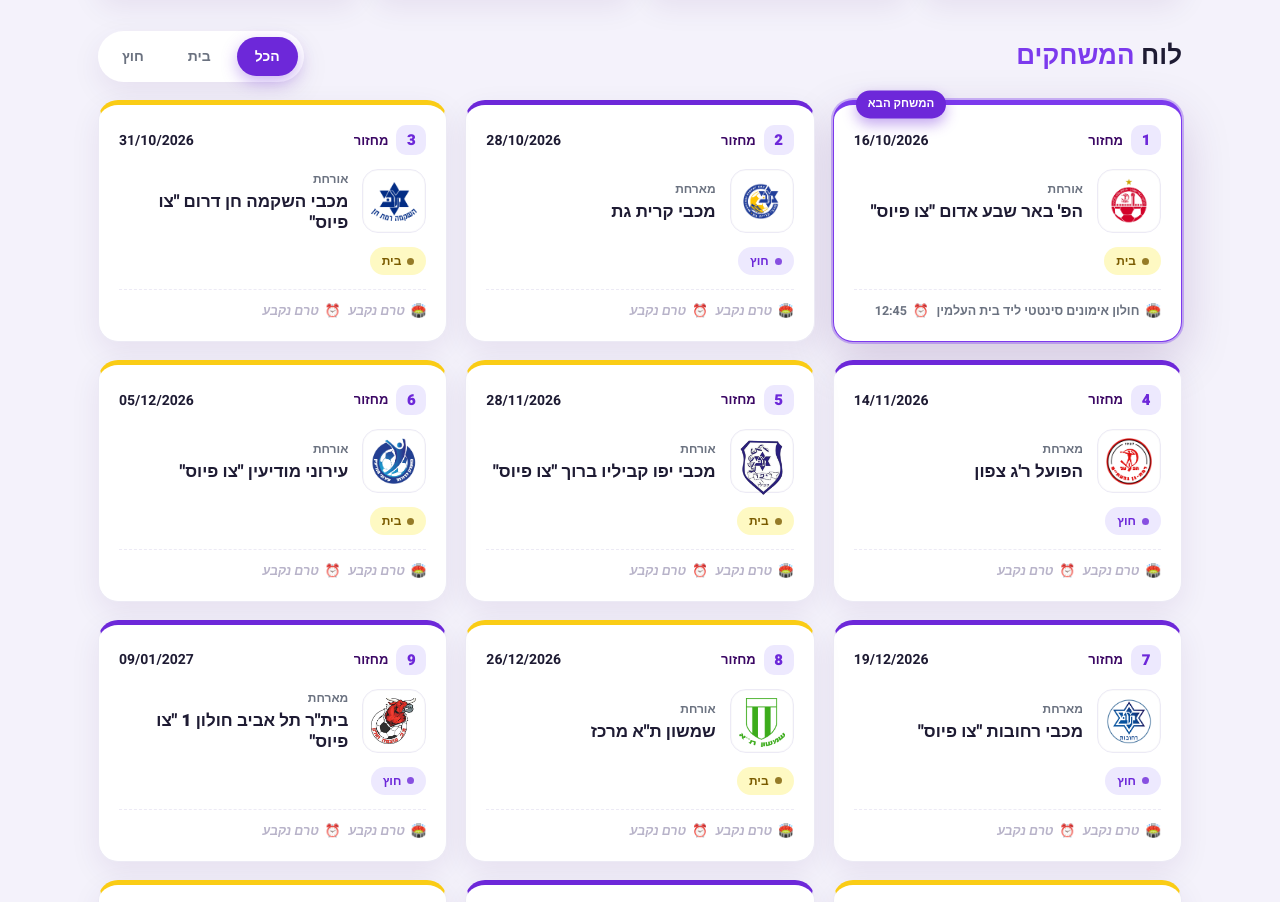
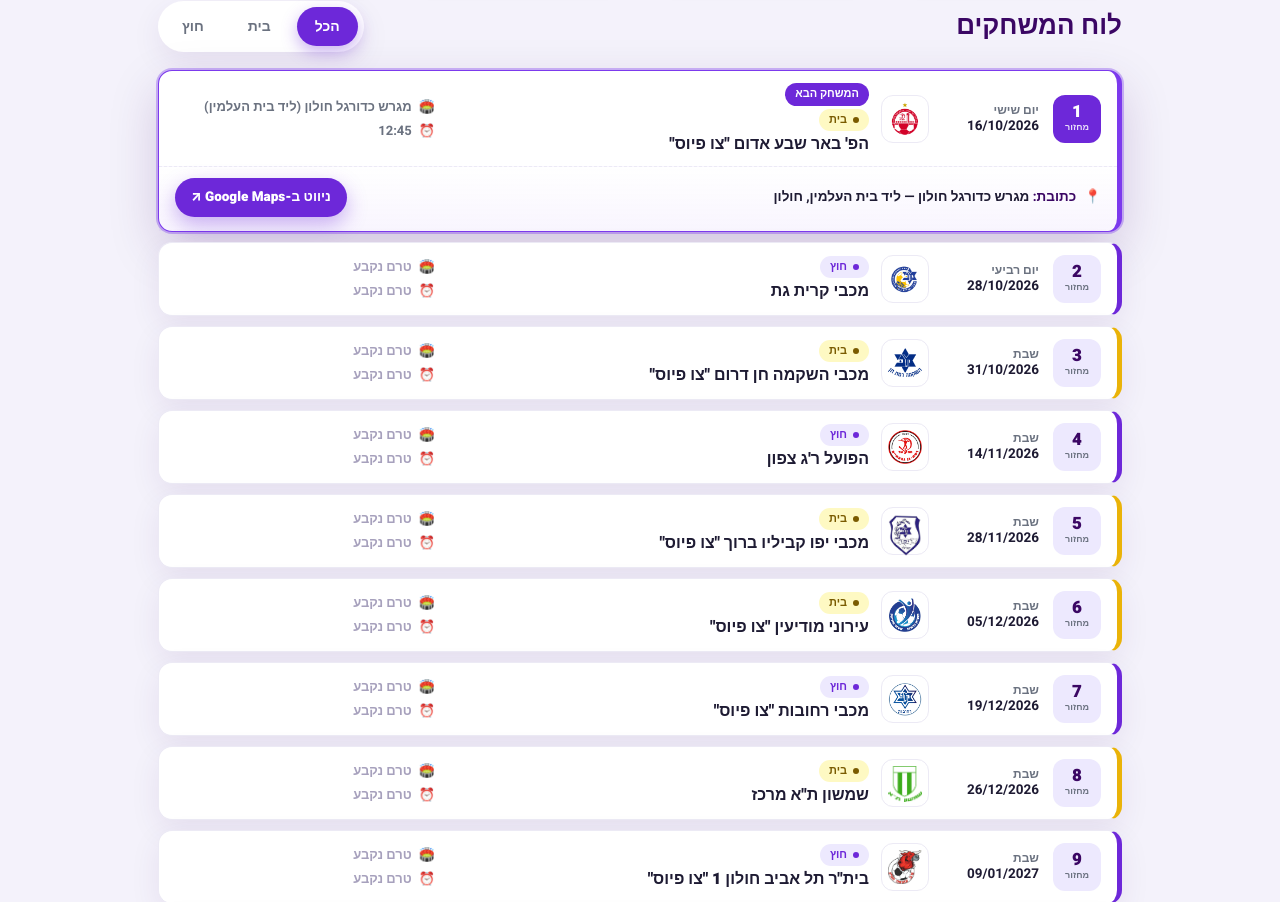
Before and after one commit to arrow0108/U13-Season-2026-2027, a plain HTML site: page index.html in a window 1280 px wide. Shown: the part 667-1569 px from the top of the page. Drawn offline with Linux system fonts and the light colour scheme.

Commit message:
One game per line + venue address & Google Maps link for upcoming game; unify heading colors

```diff
--- a/index.html
+++ b/index.html
@@ -34,7 +34,7 @@
     line-height:1.5;
     -webkit-font-smoothing:antialiased;
   }
-  .wrap{max-width:1120px;margin:0 auto;padding:0 18px}
+  .wrap{max-width:1000px;margin:0 auto;padding:0 18px}
 
   /* ---------- HERO ---------- */
   .hero{
@@ -62,35 +62,14 @@
   .crest{
     width:clamp(170px,22vw,240px);
     height:auto;
+    margin:0 auto;
     display:block;
-    margin:0 auto 18px;
-    filter:drop-shadow(0 24px 40px rgba(0,0,0,.45)) drop-shadow(0 0 30px rgba(250,204,21,.35));
-    animation:float 6s ease-in-out infinite;
   }
-  @keyframes float{0%,100%{transform:translateY(0)}50%{transform:translateY(-10px)}}
-  .hero h1{
-    margin:0 0 8px;
-    font-size:clamp(30px,5.2vw,52px);
-    font-weight:900;
-    letter-spacing:-.5px;
-    text-shadow:0 4px 24px rgba(0,0,0,.35);
-  }
-  .hero .sub{
-    margin:0 auto 22px;
-    max-width:640px;
-    font-size:clamp(15px,2.2vw,19px);
-    color:#e9e2ff;
-    font-weight:500;
-  }
-  .chips{display:flex;gap:10px;justify-content:center;flex-wrap:wrap}
-  .chip{
-    display:inline-flex;align-items:center;gap:8px;
-    padding:8px 16px;border-radius:999px;
-    font-weight:700;font-size:14px;
-    backdrop-filter:blur(4px);
-  }
-  .chip.y{background:var(--yellow);color:#4a2d00}
-  .chip.p{background:rgba(255,255,255,.14);color:#fff;border:1px solid rgba(255,255,255,.28)}
+  .hero-inner .crest{margin-bottom:14px}
+  .hero h1{margin:0 0 8px;font-size:clamp(28px,4.6vw,44px);font-weight:900;letter-spacing:-.02em}
+  .hero p{margin:0 0 18px;color:#ddd0ff;font-weight:500}
+  .hero .pills{display:flex;gap:8px;justify-content:center;flex-wrap:wrap}
+  .hero .pill{background:rgba(255,255,255,.12);border:1px solid rgba(255,255,255,.18);padding:6px 14px;border-radius:999px;font-size:13px;font-weight:700}
 
   /* ---------- STATS ---------- */
   .stats{
@@ -105,13 +84,12 @@
   .stat .n{font-size:30px;font-weight:900;color:var(--purple);line-height:1.1}
   .stat .l{font-size:13px;color:var(--muted);font-weight:600}
 
-  /* ---------- FILTERS ---------- */
+  /* ---------- TOOLBAR ---------- */
   .toolbar{
     display:flex;justify-content:space-between;align-items:center;
     gap:14px;flex-wrap:wrap;margin:34px 0 18px;
   }
-  .toolbar h2{margin:0;font-size:clamp(20px,3vw,26px);font-weight:900}
-  .toolbar h2 span{color:var(--purple-2)}
+  .toolbar h2{margin:0;font-size:clamp(20px,3vw,26px);font-weight:900;color:var(--purple-deep)}
   .filters{display:flex;gap:8px;background:#fff;padding:6px;border-radius:999px;box-shadow:var(--shadow)}
   .filters button{
     border:0;background:transparent;cursor:pointer;
@@ -121,83 +99,84 @@
   .filters button:hover{color:var(--purple)}
   .filters button.active{background:var(--purple);color:#fff;box-shadow:0 6px 16px rgba(109,40,217,.35)}
 
-  /* ---------- SCHEDULE ---------- */
-  .grid{
-    display:grid;
-    grid-template-columns:repeat(auto-fill,minmax(330px,1fr));
-    gap:18px;
-    padding-bottom:60px;
+  /* ---------- LIST (one game per line) ---------- */
+  .list{display:flex;flex-direction:column;gap:10px;padding-bottom:60px}
+
+  .game{
+    background:var(--card);border:1px solid var(--line);border-radius:14px;
+    box-shadow:var(--shadow);
+    border-inline-start:5px solid var(--purple);
+    transition:transform .15s ease, box-shadow .15s ease;
   }
-  .card{
-    position:relative;
-    background:var(--card);
-    border-radius:var(--radius);
-    padding:20px;
-    box-shadow:var(--shadow);
-    border:1px solid var(--line);
-    border-top:5px solid var(--purple);
-    transition:transform .18s ease, box-shadow .18s ease;
-    display:flex;flex-direction:column;gap:14px;
+  .game.home{border-inline-start-color:var(--yellow-deep)}
+  .game:hover{transform:translateY(-2px);box-shadow:var(--shadow-lg)}
+  .game.next{
+    border-color:var(--purple-2);
+    box-shadow:0 0 0 2px rgba(124,58,237,.35),var(--shadow-lg);
   }
-  .card.home{border-top-color:var(--yellow)}
-  .card.away{border-top-color:var(--purple)}
-  .card:hover{transform:translateY(-4px);box-shadow:var(--shadow-lg)}
 
-  .card-head{display:flex;align-items:center;justify-content:space-between;gap:10px}
-  .round{
-    display:inline-flex;align-items:center;gap:8px;
-    font-weight:800;font-size:13px;color:var(--purple-deep);
+  .game-main{
+    display:flex;align-items:center;gap:14px;flex-wrap:wrap;
+    padding:12px 16px;
   }
-  .round b{
-    display:inline-grid;place-items:center;
-    width:30px;height:30px;border-radius:10px;
-    background:var(--purple-soft);color:var(--purple);
-    font-size:15px;font-weight:900;
+  .c-round{
+    flex:0 0 auto;display:flex;flex-direction:column;align-items:center;justify-content:center;
+    width:48px;height:48px;border-radius:12px;background:var(--purple-soft);color:var(--purple-deep);
   }
-  .date{font-weight:700;font-size:14px;color:var(--ink);direction:ltr}
+  .c-round b{font-size:17px;font-weight:900;line-height:1}
+  .c-round i{font-size:9px;font-style:normal;font-weight:700;color:var(--muted);margin-top:1px}
+  .game.next .c-round{background:var(--purple);color:#fff}
+  .game.next .c-round i{color:rgba(255,255,255,.85)}
 
-  .matchup{display:flex;align-items:center;gap:14px}
+  .c-date{flex:0 0 96px;font-weight:700;font-size:13.5px;line-height:1.25}
+  .c-date .wd{display:block;color:var(--muted);font-weight:600;font-size:12px}
+  .c-date .dm{display:block;direction:ltr;text-align:right}
+
+  .c-match{flex:1 1 260px;display:flex;align-items:center;gap:12px;min-width:0}
   .logo-box{
-    flex:0 0 auto;width:64px;height:64px;border-radius:16px;
+    flex:0 0 auto;width:48px;height:48px;border-radius:12px;
     background:#fff;border:1px solid var(--line);
-    display:grid;place-items:center;padding:8px;
-    box-shadow:inset 0 0 0 1px rgba(0,0,0,.02);
+    display:grid;place-items:center;padding:6px;
   }
   .logo-box img{max-width:100%;max-height:100%;object-fit:contain;display:block}
   .mono{
-    width:100%;height:100%;border-radius:12px;display:grid;place-items:center;
+    width:100%;height:100%;border-radius:10px;display:grid;place-items:center;
     background:linear-gradient(145deg,var(--purple-soft),#ddd6fe);
-    color:var(--purple-deep);font-weight:900;font-size:20px;
+    color:var(--purple-deep);font-weight:900;font-size:17px;
   }
-  .vs{display:flex;flex-direction:column;gap:3px;min-width:0}
-  .vs .lbl{font-size:12px;font-weight:700;color:var(--muted)}
-  .vs .name{font-size:17px;font-weight:800;line-height:1.25;overflow-wrap:anywhere}
-
+  .opp{display:flex;flex-direction:column;gap:3px;min-width:0}
+  .opp .nm{font-size:16px;font-weight:800;line-height:1.25;overflow-wrap:anywhere}
   .ha{
     display:inline-flex;align-items:center;gap:6px;align-self:flex-start;
-    font-size:12px;font-weight:800;padding:5px 12px;border-radius:999px;
+    font-size:11px;font-weight:800;padding:3px 10px;border-radius:999px;
   }
   .ha.home{background:var(--yellow-soft);color:#7a5b00}
   .ha.away{background:var(--purple-soft);color:var(--purple)}
-  .ha .dot{width:7px;height:7px;border-radius:50%;background:currentColor;opacity:.8}
+  .ha .dot{width:6px;height:6px;border-radius:50%;background:currentColor}
 
-  .meta{
-    display:flex;flex-wrap:wrap;gap:8px;margin-top:auto;
-    border-top:1px dashed var(--line);padding-top:12px;
+  .c-meta{flex:0 1 260px;display:flex;flex-direction:column;gap:4px;font-size:13px;color:var(--muted);font-weight:600}
+  .c-meta .ln{display:flex;align-items:center;gap:7px;min-width:0}
+  .c-meta .ln span{overflow-wrap:anywhere}
+  .tbd{color:#a7a1bd}
+
+  /* upcoming-game extra line */
+  .game-extra{
+    display:flex;flex-wrap:wrap;align-items:center;gap:10px 18px;
+    padding:11px 16px 14px;border-top:1px dashed var(--line);
+    background:linear-gradient(0deg,rgba(124,58,237,.05),transparent);
   }
-  .meta div{
-    display:inline-flex;align-items:center;gap:6px;
-    font-size:12.5px;font-weight:600;color:var(--muted);
+  .game-extra .addr{display:flex;align-items:center;gap:8px;font-size:13.5px;font-weight:600;color:var(--ink)}
+  .game-extra .addr b{color:var(--purple-deep)}
+  .btn-map{
+    margin-inline-start:auto;display:inline-flex;align-items:center;gap:7px;
+    background:var(--purple);color:#fff;text-decoration:none;font-weight:800;font-size:13.5px;
+    padding:9px 16px;border-radius:999px;box-shadow:0 8px 20px rgba(109,40,217,.35);transition:.18s;
   }
-  .meta .ic{color:var(--purple-2)}
-  .tbd{color:#b8b3c9;font-style:italic}
-
-  .next-ribbon{
-    position:absolute;top:-1px;left:22px;transform:translateY(-50%);
-    background:var(--purple);color:#fff;font-size:11.5px;font-weight:800;
-    padding:5px 12px;border-radius:999px;box-shadow:0 6px 14px rgba(109,40,217,.4);
+  .btn-map:hover{background:var(--purple-2);transform:translateY(-1px)}
+  .next-badge{
+    align-self:flex-start;background:var(--purple);color:#fff;
+    font-size:11px;font-weight:800;padding:3px 10px;border-radius:999px;
   }
-  .card.next{border-color:var(--purple-2);box-shadow:0 0 0 2px rgba(124,58,237,.35),var(--shadow-lg)}
 
   /* ---------- ABOUT ---------- */
   .about{
@@ -214,9 +193,14 @@
   }
   footer b{color:var(--yellow)}
 
-  @media (max-width:520px){
-    .grid{grid-template-columns:1fr}
-    .hero{padding:40px 14px 52px}
+  @media(max-width:640px){
+    .c-date{flex-basis:auto}
+    .c-meta{flex:1 0 100%}
+    .c-match{flex:1 1 100%;order:3}
+    .c-date{order:2}
+    .c-round{order:1}
+    .c-meta{order:4}
+    .btn-map{margin-inline-start:0;width:100%;justify-content:center}
   }
 </style>
 </head>
@@ -224,13 +208,13 @@
 
 <header class="hero">
   <div class="hero-inner">
-    <img class="crest" src="assets/yirmiyahu-holon.png" alt="סמל מ.כ ירמיהו חולון">
+    <img class="crest" src="assets/yirmiyahu-holon.png" alt="לוגו קבוצת ירמיהו חולון">
     <h1>מ.כ ירמיהו חולון</h1>
-    <p class="sub">ליגת ילדים א׳ · מחוז דן · עונת 2026/2027</p>
-    <div class="chips">
-      <span class="chip y">🟣🟡 הסגול־צהוב</span>
-      <span class="chip p">🏟️ חולון אימונים סינטטי</span>
-      <span class="chip p">📅 30 מחזורים</span>
+    <p>ליגת ילדים א׳ · מחוז דן · עונת 2026/2027</p>
+    <div class="pills">
+      <span class="pill">מחלקת ילדים א׳</span>
+      <span class="pill">30 מחזורים</span>
+      <span class="pill">הסגולים · סגול־צהוב</span>
     </div>
   </div>
 </header>
@@ -244,7 +228,7 @@
   </section>
 
   <div class="toolbar">
-    <h2>לוח <span>המשחקים</span></h2>
+    <h2>לוח המשחקים</h2>
     <div class="filters" id="filters">
       <button data-filter="all" class="active">הכל</button>
       <button data-filter="home">בית</button>
@@ -252,12 +236,12 @@
     </div>
   </div>
 
-  <section class="grid" id="grid"></section>
+  <section class="list" id="list"></section>
 
   <section class="about">
     <h3>על המועדון</h3>
     <p>מועדון הכדורגל ירמיהו חולון (מועדון כדורגל חולון ירמיהו) הוא מועדון כדורגל מהעיר חולון. קבוצת הילדים א׳ מתמודדת בעונת 2026/2027 בליגת ילדים א׳ מחוז דן.</p>
-    <p>המשחק הראשון של העונה יוצא לדרך ב־16/10/2026 בשעה 12:45, במגרש האימונים הסינטטי בחולון, מול הפועל באר שבע אדום.</p>
+    <p>המשחק הראשון של העונה יוצא לדרך ב־16/10/2026 בשעה 12:45, במגרש כדורגל חולון (ליד בית העלמין), מול הפועל באר שבע אדום.</p>
     <p class="sources">מקור הנתונים: אתר ההתאחדות לכדורגל בישראל (football.org.il) · תאריכים, שעות ומגרשים למחזורים 2–30 טרם נקבעו סופית ומתעדכנים בהתאם לפרסומי ההתאחדות.</p>
   </section>
 </div>
@@ -268,7 +252,7 @@
 
 <script>
 const FIXTURES = [
-  { r:1,  d:"16/10/2026", home:true,  opp:'הפ\' באר שבע אדום "צו פיוס"',        venue:"חולון אימונים סינטטי ליד בית העלמין", time:"12:45", logo:"beer-sheva.png" },
+  { r:1,  d:"16/10/2026", home:true,  opp:'הפ\' באר שבע אדום "צו פיוס"',        venue:"מגרש כדורגל חולון (ליד בית העלמין)", address:"מגרש כדורגל חולון — ליד בית העלמין, חולון", maps:"https://maps.app.goo.gl/BxWrf7HNsw1GnrCi8", time:"12:45", logo:"beer-sheva.png" },
   { r:2,  d:"28/10/2026", home:false, opp:'מכבי קרית גת',                        venue:null, time:null, logo:"kiryat-gat.png" },
   { r:3,  d:"31/10/2026", home:true,  opp:'מכבי השקמה חן דרום "צו פיוס"',        venue:null, time:null, logo:"hashikma.png" },
   { r:4,  d:"14/11/2026", home:false, opp:'הפועל ר\'ג צפון',                     venue:null, time:null, logo:"hapoel-ramat-gan.png" },
@@ -302,9 +286,11 @@
 
 const TODAY = new Date("2026-10-12T00:00:00");
 const parseDMY = s => { const [day,mon,yr]=s.split("/").map(Number); return new Date(yr,mon-1,day); };
+const WD = ["ראשון","שני","שלישי","רביעי","חמישי","שישי","שבת"];
+const weekday = s => { const i = parseDMY(s).getDay(); return i===6 ? "שבת" : "יום "+WD[i]; };
 const nextRound = (FIXTURES.find(m=>parseDMY(m.d)>=TODAY)||{}).r;
 
-const grid = document.getElementById("grid");
+const list = document.getElementById("list");
 
 function logoMarkup(m){
   if(m.logo){
@@ -313,40 +299,45 @@
   return `<div class="logo-box"><div class="mono">${m.abbr||"?"}</div></div>`;
 }
 
-function cardMarkup(m){
-  const ha = m.home ? "בית" : "חוץ";
+function gameMarkup(m){
   const isNext = m.r===nextRound;
   const venue = m.venue ? m.venue : `<span class="tbd">טרם נקבע</span>`;
   const time  = m.time  ? m.time  : `<span class="tbd">טרם נקבע</span>`;
-  return `<article class="card ${m.home?"home":"away"}${isNext?" next":""}" data-ha="${m.home?"home":"away"}">
-    ${isNext?`<span class="next-ribbon">המשחק הבא</span>`:""}
-    <div class="card-head">
-      <span class="round"><b>${m.r}</b> מחזור</span>
-      <span class="date">${m.d}</span>
-    </div>
-    <div class="matchup">
-      ${logoMarkup(m)}
-      <div class="vs">
-        <span class="lbl">${m.home?"אורחת":"מארחת"}</span>
-        <span class="name">${m.opp}</span>
+  const extra = (m.address && isNext) ? `
+    <div class="game-extra">
+      <div class="addr">📍 <span><b>כתובת:</b> ${m.address}</span></div>
+      <a class="btn-map" target="_blank" rel="noopener"
+         href="${m.maps || "https://www.google.com/maps/search/?api=1&query="+encodeURIComponent(m.address+", חולון")}">ניווט ב-Google Maps ↗</a>
+    </div>` : "";
+  return `<article class="game ${m.home?"home":"away"}${isNext?" next":""}" data-ha="${m.home?"home":"away"}">
+    <div class="game-main">
+      <div class="c-round"><b>${m.r}</b><i>מחזור</i></div>
+      <div class="c-date"><span class="wd">${weekday(m.d)}</span><span class="dm">${m.d}</span></div>
+      <div class="c-match">
+        ${logoMarkup(m)}
+        <div class="opp">
+          ${isNext?`<span class="next-badge">המשחק הבא</span>`:""}
+          <span class="ha ${m.home?"home":"away"}"><span class="dot"></span>${m.home?"בית":"חוץ"}</span>
+          <span class="nm">${m.opp}</span>
+        </div>
+      </div>
+      <div class="c-meta">
+        <div class="ln">🏟️ <span>${venue}</span></div>
+        <div class="ln">⏰ <span>${time}</span></div>
       </div>
     </div>
-    <span class="ha ${m.home?"home":"away"}"><span class="dot"></span>${ha}</span>
-    <div class="meta">
-      <div><span class="ic">🏟️</span> ${venue}</div>
-      <div><span class="ic">⏰</span> ${time}</div>
-    </div>
+    ${extra}
   </article>`;
 }
 
-grid.innerHTML = FIXTURES.map(cardMarkup).join("");
+list.innerHTML = FIXTURES.map(gameMarkup).join("");
 
 document.getElementById("filters").addEventListener("click", e=>{
   const btn = e.target.closest("button");
   if(!btn) return;
   document.querySelectorAll("#filters button").forEach(b=>b.classList.toggle("active", b===btn));
   const f = btn.dataset.filter;
-  document.querySelectorAll(".card").forEach(c=>{
+  document.querySelectorAll(".game").forEach(c=>{
     c.style.display = (f==="all" || c.dataset.ha===f) ? "" : "none";
   });
 });
```
